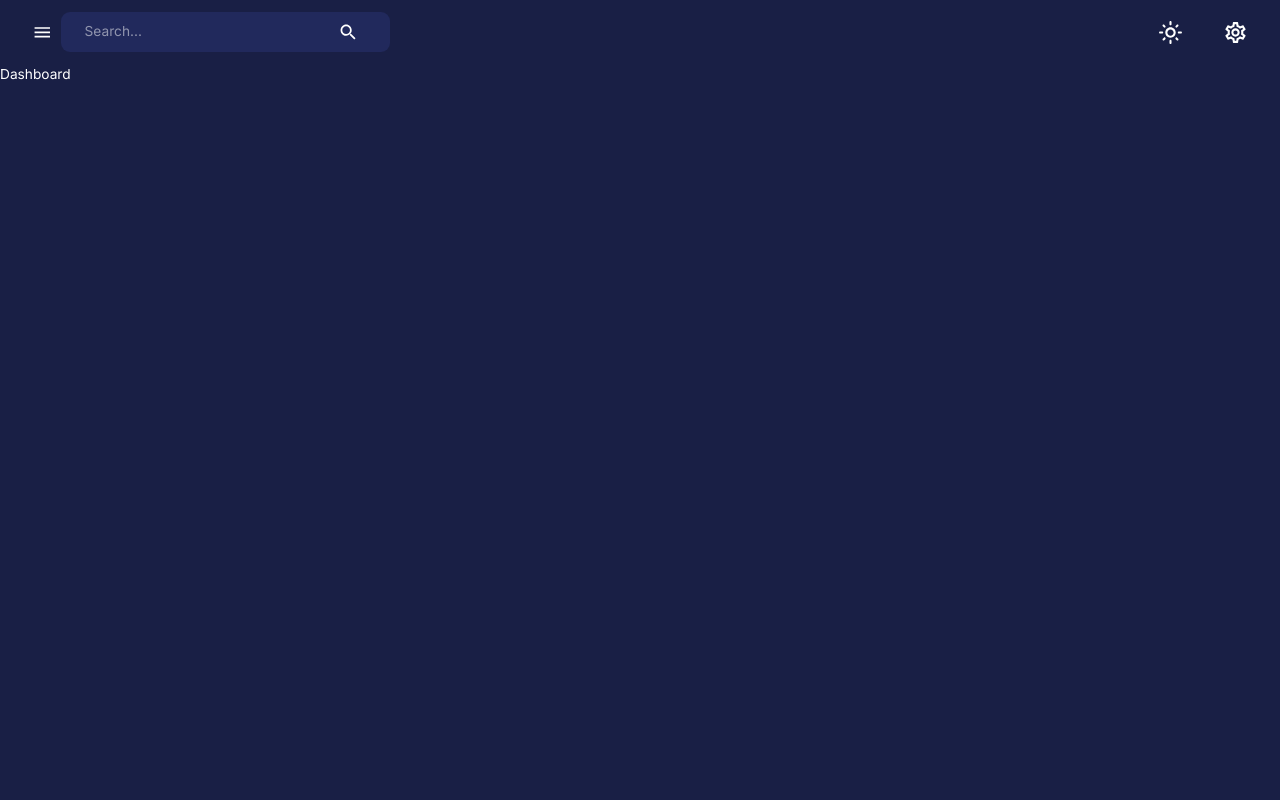
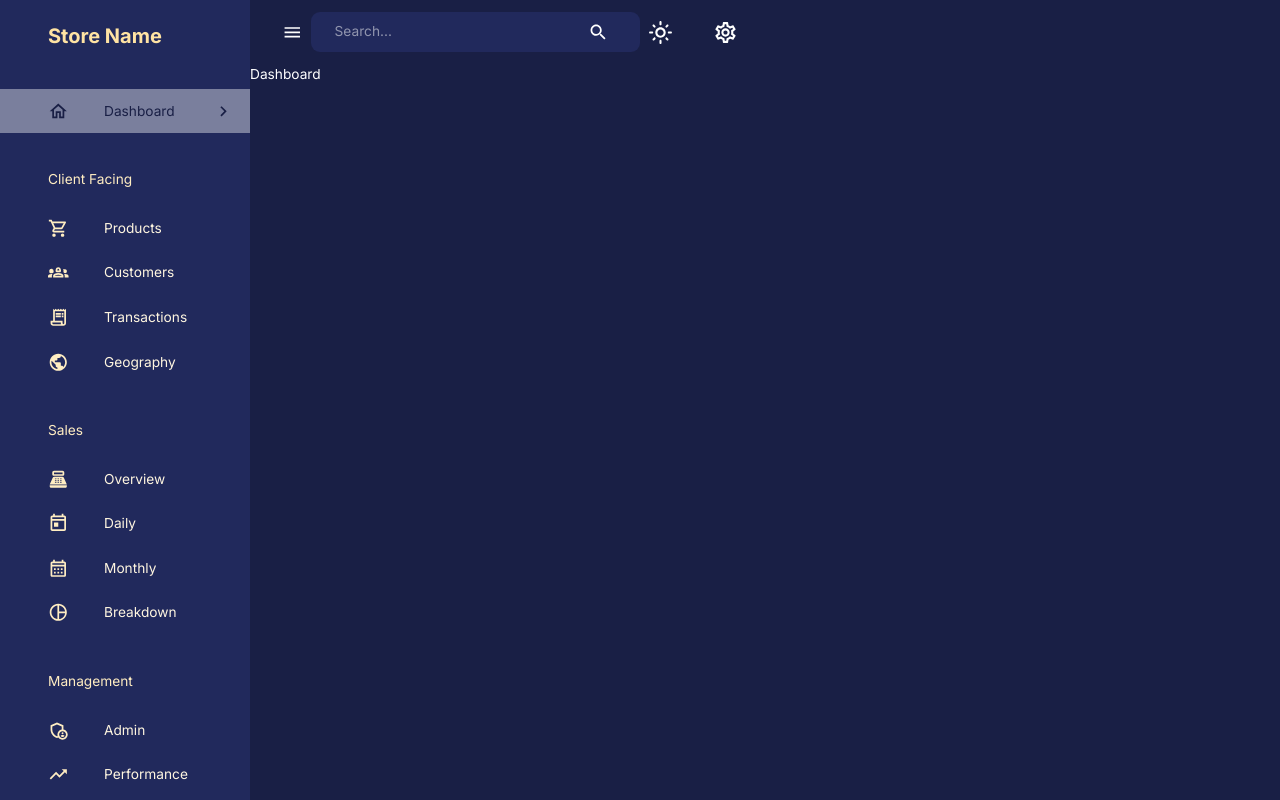
Before and after one commit to StrikerXero/React-E-Commerce, a React (Create React App) app in the folder client/: page /dashboard in a window 1280 px wide. Built offline with nearby package versions, Linux system fonts and the light colour scheme.

Commit message:
Added Sidebar

```diff
--- /dev/null
+++ b/client/src/components/Sidebar.jsx
@@ -0,0 +1,201 @@
+import React from "react";
+import {
+  Box,
+  Divider,
+  Drawer,
+  Icon,
+  IconButton,
+  List,
+  ListItem,
+  ListItemButton,
+  ListItemIcon,
+  ListItemText,
+  Typography,
+  useTheme,
+} from "@mui/material";
+import {
+  SettingsOutlines,
+  ChevronLeft,
+  ChevronRightOutlined,
+  HomeOutlined,
+  ShoppingCartOutlined,
+  Groups2Outlined,
+  ReceiptLongOutlined,
+  PublicOutlined,
+  PointOfSaleOutlined,
+  TodayOutlined,
+  CalendarMonthOutlined,
+  AdminPanelSettingsOutlined,
+  TrendingUpOutlined,
+  PieChartOutlined,
+} from "@mui/icons-material";
+import { useEffect, useState } from "react";
+import { useLocation, useNavigate } from "react-router-dom";
+import FlexBetween from "./FlexBetween";
+import profileImage from "../assests/profile.jpeg";
+
+const navItems = [
+  {
+    text: "Dashboard",
+    icon: <HomeOutlined />,
+  },
+  {
+    text: "Client Facing",
+    icon: null,
+  },
+  {
+    text: "Products",
+    icon: <ShoppingCartOutlined />,
+  },
+  {
+    text: "Customers",
+    icon: <Groups2Outlined />,
+  },
+  {
+    text: "Transactions",
+    icon: <ReceiptLongOutlined />,
+  },
+  {
+    text: "Geography",
+    icon: <PublicOutlined />,
+  },
+  {
+    text: "Sales",
+    icon: null,
+  },
+  {
+    text: "Overview",
+    icon: <PointOfSaleOutlined />,
+  },
+  {
+    text: "Daily",
+    icon: <TodayOutlined />,
+  },
+  {
+    text: "Monthly",
+    icon: <CalendarMonthOutlined />,
+  },
+  {
+    text: "Breakdown",
+    icon: <PieChartOutlined />,
+  },
+  {
+    text: "Management",
+    icon: null,
+  },
+  {
+    text: "Admin",
+    icon: <AdminPanelSettingsOutlined />,
+  },
+  {
+    text: "Performance",
+    icon: <TrendingUpOutlined />,
+  },
+];
+
+const Sidebar = ({
+  drawerWidth,
+  isSidebarOpen,
+  setSidebarOpen,
+  isNonMobile,
+}) => {
+  const { pathname } = useLocation();
+  const [ active, setActive ] = useState("");
+  const navigate = useNavigate();
+  const theme = useTheme();
+
+  useEffect(() => {
+    setActive(pathname.substring(1));
+  }, [pathname, setActive]);
+
+  return (
+    <Box component="nav">
+      {isSidebarOpen && (
+        <Drawer
+          open={isSidebarOpen}
+          onClose={() => setSidebarOpen(false)}
+          variant="persistent"
+          anchor="left"
+          sx={{
+            width: drawerWidth,
+            "& .MuiDrawer-paper": {
+              color: theme.palette.secondary[200],
+              backgroundColor: theme.palette.background.alt,
+              boxSizing: "border-box",
+              borderWidth: isNonMobile ? 0 : "2px",
+              width: drawerWidth,
+            },
+          }}
+        >
+          <Box width="100%">
+            <Box m="1.5rem 2rem 2rem 3rem">
+              <FlexBetween color={theme.palette.secondary.main}>
+                <Box display="flex" alignItems="center" gap="0.5rem">
+                  <Typography variant="h4" fontWeight="bold">
+                    Store Name
+                  </Typography>
+                </Box>
+                {!isNonMobile && (
+                  <IconButton onClick={() => setSidebarOpen(!isSidebarOpen)}>
+                    <ChevronLeft />
+                  </IconButton>
+                )}
+              </FlexBetween>
+            </Box>
+            <List>
+              {navItems.map(({ text, icon }) => {
+                if (!icon) {
+                  return (
+                    <Typography key={text} sx={{ m: "2.25rem 0 1rem 3rem" }}>
+                      {text}
+                    </Typography>
+                  );
+                }
+                const lcText = text.toLowerCase();
+
+                return (
+                  <ListItem key={text} disablePadding>
+                    <ListItemButton
+                      onClick={() => {
+                        navigate(`/${lcText}`);
+                        setActive(lcText);
+                      }}
+                      sx={{
+                        backgroundColor:
+                          active === lcText
+                            ? theme.palette.primary[300]
+                            : "transparent",
+                        color:
+                          active === lcText
+                            ? theme.palette.primary[600]
+                            : theme.palette.secondary[100],
+                      }}
+                    >
+                      <ListItemIcon
+                        sx={{
+                          ml: "2rem",
+                          color:
+                            active === lcText
+                              ? theme.palette.primary[600]
+                              : theme.palette.secondary[200],
+                        }}
+                      >
+                        {icon}
+                      </ListItemIcon>
+                      <ListItemText primary={text} />
+                      {active === lcText && (
+                        <ChevronRightOutlined sx={{ ml: "auto" }} />
+                      )}
+                    </ListItemButton>
+                  </ListItem>
+                );
+              })}
+            </List>
+          </Box>
+        </Drawer>
+      )}
+    </Box>
+  );
+};
+
+export default Sidebar;
--- a/client/src/scenes/layout/index.jsx
+++ b/client/src/scenes/layout/index.jsx
@@ -3,12 +3,25 @@
 import  { Outlet } from 'react-router-dom';
 import { useSelector } from 'react-redux';
 import Navbar from 'components/Navbar';
+import Sidebar from "components/Sidebar";
 
 
 const Layout = () => {
-  return ( <Box width="100%" height="100%">
+  const isNonMobile = useMediaQuery('(min-width:600px)');
+  const [isSidebarOpen, setIsSidebarOpen] = useState(true);
+  return (
+  <Box display={isNonMobile ? "flex" : "block"} width="100%" height="100%">
+    <Sidebar
+      isNonMobile={isNonMobile}
+      drawerWidth="250px"
+      isSidebarOpen={isSidebarOpen}
+      setIsSidebarOpen={setIsSidebarOpen}
+    />
     <Box>
-      <Navbar />
+      <Navbar
+        isSidebarOpen={isSidebarOpen}
+        setIsSidebarOpen={setIsSidebarOpen}
+      />
       <Outlet />
     </Box>
   </Box>
```
